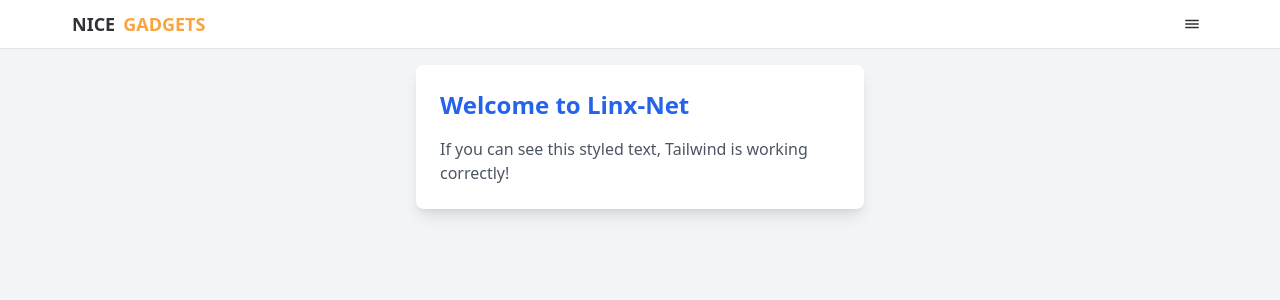
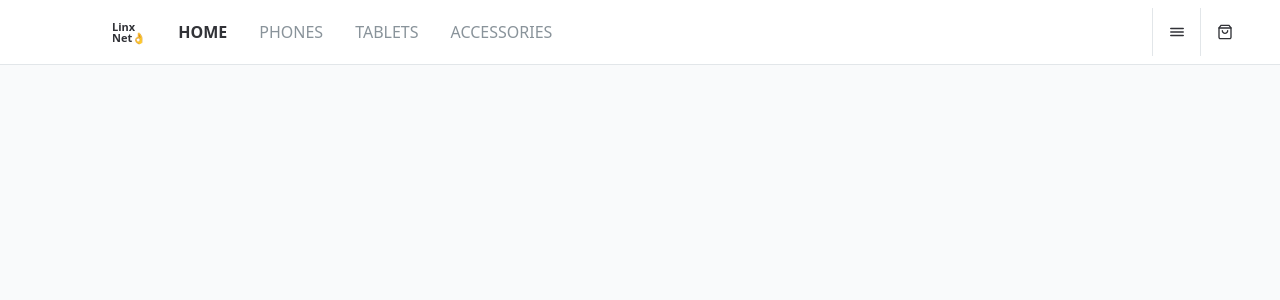
Before and after one commit to no1pain/Linx-Net, a React (Create React App) app: page / in a window 1280 px wide. Shown: the top 300 px of the page. Built offline with nearby package versions, Linux system fonts and the light colour scheme.

Commit message:
minor changes

```diff
--- a/src/app/App.tsx
+++ b/src/app/App.tsx
@@ -2,18 +2,9 @@ import { Header } from "@widgets/Header";
 
 function App() {
   return (
-    <div className="min-h-screen bg-gray-100">
+    <div className="min-h-screen bg-gray-50">
       <Header />
-      <main className="p-4 flex items-center justify-center">
-        <div className="bg-white shadow-lg rounded-lg p-6 max-w-md w-full">
-          <h1 className="text-2xl font-bold text-blue-600 mb-4">
-            Welcome to Linx-Net
-          </h1>
-          <p className="text-gray-600">
-            If you can see this styled text, Tailwind is working correctly!
-          </p>
-        </div>
-      </main>
+      <main>{/* Main content will go here */}</main>
     </div>
   );
 }
--- a/src/shared/ui/Icon/Icon.tsx
+++ b/src/shared/ui/Icon/Icon.tsx
@@ -1,4 +1,5 @@
 import React from "react";
+import sprite from "@assets/sprite.svg";
 
 interface IconProps extends React.SVGProps<SVGSVGElement> {
   id: string;
@@ -20,7 +21,7 @@ export const Icon: React.FC<IconProps> = ({
       className={className}
       {...props}
     >
-      <use href={`/sprite.svg#${id}`} />
+      <use href={`${sprite}#${id}`} />
     </svg>
   );
 };
--- a/src/widgets/Header/Header.tsx
+++ b/src/widgets/Header/Header.tsx
@@ -5,19 +5,67 @@ import { Container } from "@ui/layout/Container";
 export const Header: React.FC = () => {
   return (
     <header className="bg-white border-b border-elements">
-      <Container>
-        <div className="h-[48px] flex items-center justify-between">
-          <div className="flex items-center gap-2">
-            <span className="text-primary font-bold text-lg">NICE</span>
-            <span className="text-[#F9A43F] font-bold text-lg">GADGETS</span>
+      <Container className="!pr-0 !mr-0">
+        <div className="h-[48px] xl:h-[64px] flex items-center justify-between !mr-0">
+          <div className="flex items-center gap-8">
+            <div className="flex flex-col h-[22px] justify-between">
+              <span className="text-primary font-bold text-[11px] leading-none">
+                Linx
+              </span>
+              <span className="text-primary font-bold text-[11px] leading-none">
+                Net👌
+              </span>
+            </div>
+
+            {/* Navigation - visible on tablet and above */}
+            <nav className="hidden sm:flex items-center gap-8">
+              <a
+                href="/"
+                className="text-primary font-bold hover:text-secondary transition-colors uppercase"
+              >
+                Home
+              </a>
+              <a
+                href="/phones"
+                className="text-secondary hover:text-primary transition-colors uppercase"
+              >
+                Phones
+              </a>
+              <a
+                href="/tablets"
+                className="text-secondary hover:text-primary transition-colors uppercase"
+              >
+                Tablets
+              </a>
+              <a
+                href="/accessories"
+                className="text-secondary hover:text-primary transition-colors uppercase"
+              >
+                Accessories
+              </a>
+            </nav>
           </div>
 
-          <button
-            className="w-8 h-8 flex items-center justify-center text-primary hover:text-secondary transition-colors"
-            aria-label="Menu"
-          >
-            <Icon id="burger" />
-          </button>
+          <div className="flex items-center">
+            <button
+              className="hidden sm:flex w-[48px] h-[48px] items-center justify-center text-primary hover:text-secondary transition-colors border-l border-elements"
+              aria-label="Favorites"
+            >
+              <Icon id="heart" className="w-4 h-4" />
+            </button>
+            <button
+              className="hidden sm:flex w-[48px] h-[48px] items-center justify-center text-primary hover:text-secondary transition-colors border-l border-elements"
+              aria-label="Cart"
+            >
+              <Icon id="cart" className="w-4 h-4" />
+            </button>
+            <button
+              className="sm:hidden w-[48px] h-[48px] flex items-center justify-center text-primary hover:text-secondary transition-colors border-l border-elements"
+              aria-label="Menu"
+            >
+              <Icon id="burger" className="w-4 h-4" />
+            </button>
+          </div>
         </div>
       </Container>
     </header>
```
Also changed, not shown: public/sprite.svg, src/shared/assets/sprite.svg.
